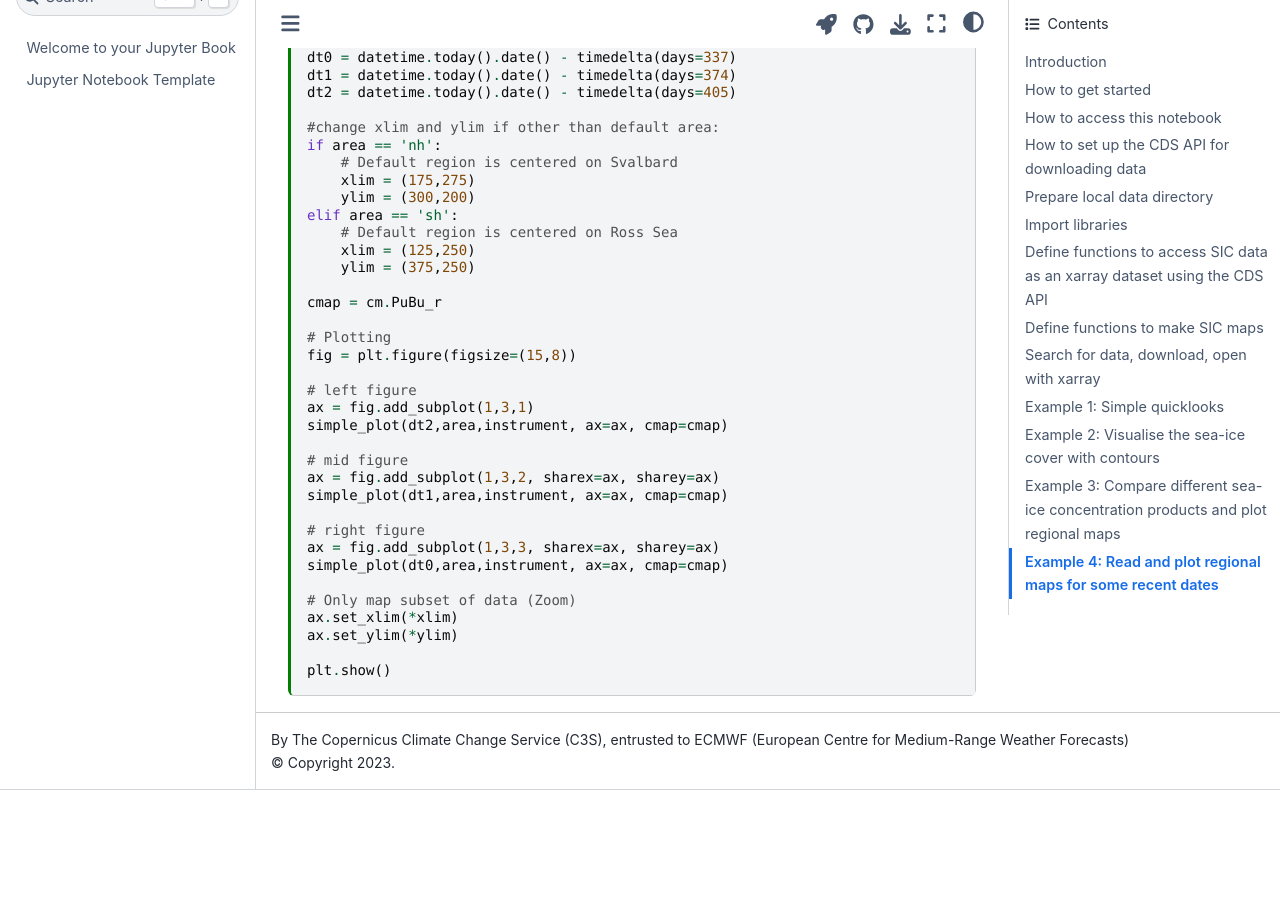
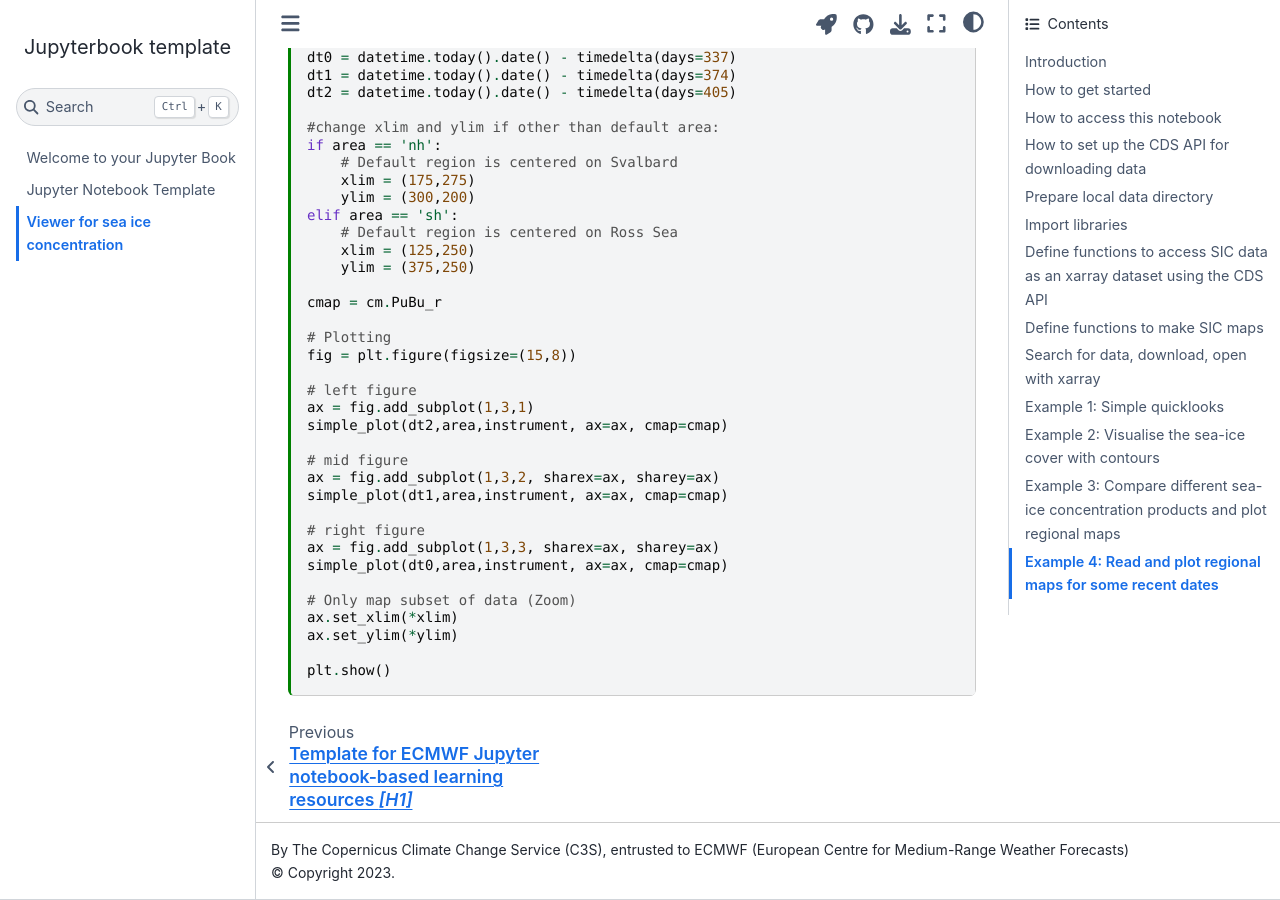
Before and after one commit to ecmwf-training/c3s-training-submodule-sat-obs-ocean, a Jupyter Book: the page built from viewer-for-sea-ice-concentration.ipynb, in a window 1280 px wide and 900 px high, scrolled down 26472 px. Built offline with Jupyter Book 1.0.4 settings and Sphinx 7.4.7 and the Sphinx Book theme 1.1.4, drawn with Linux system fonts in a browser that asks for light colours; pages that are not in the unit, such as notebooks, are missing from menus; before the commit the page ends 27262 px from its top, so only the background shows below that.

Commit message:
Update for new notebook

```diff
--- a/_toc.yml
+++ b/_toc.yml
@@ -8,6 +8,8 @@
   title: Jupyter Notebook Template
 - file: viewer-for-sealevel-product
   title: Viewer for sealevel product
+- file: viewer-for-sea-ice-concentration
+  title: Viewer for sea ice concentration
 - file: ocean-colour-sea-surface-temperature
   title: Ocean colour and sea surface temperature
 - file: sea-surface-ice-surface-temperature
```
